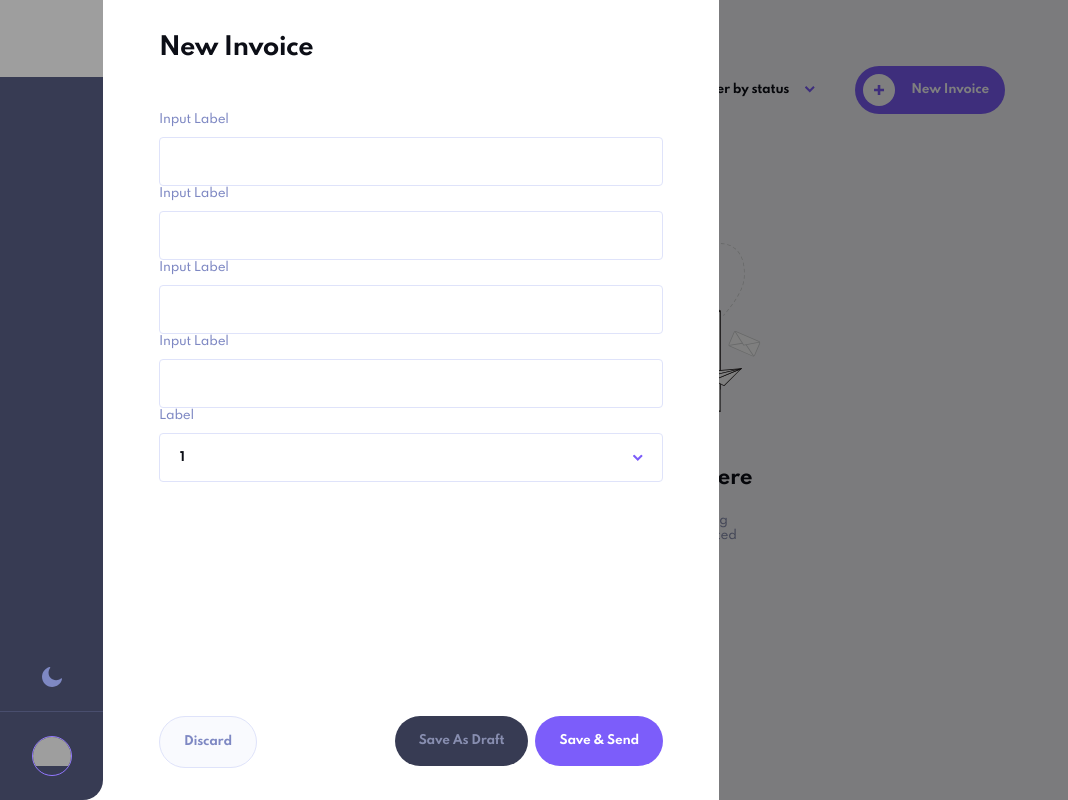
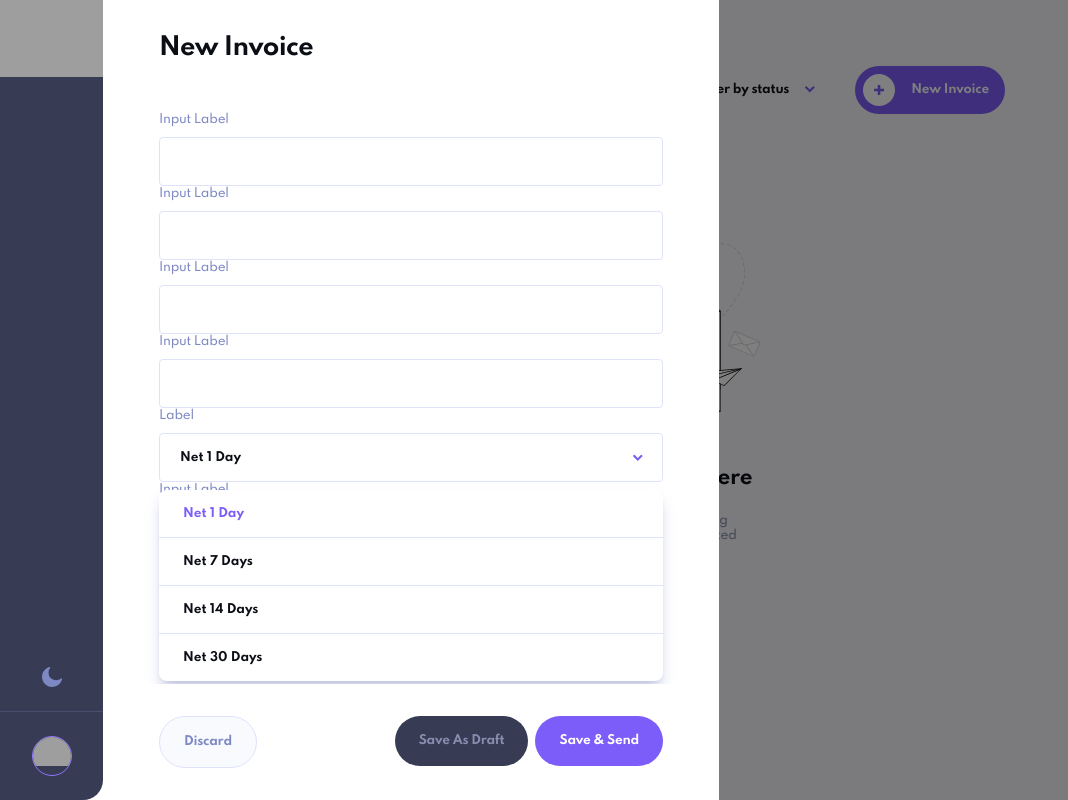
Before and after one commit to kcde/invoice-frontend, a Vue app: page /invoices in a window 1280 px wide. Shown: the whole page, without its empty margins (0-1068 px from the left). Built offline with nearby package versions, Linux system fonts and the light colour scheme; grey boxes are pictures that could not be loaded.

Commit message:
UI: create custom accessible select menu[WIP]

```diff
--- a/src/components/form/InputSelect.vue
+++ /dev/null
@@ -1,35 +0,0 @@
-<template>
-  <BaseInput label="label">
-    <div class="relative">
-      <div class="absolute top-2/4 -translate-y-2/4 right-5 rotate-180">
-        <CaretIcon />
-      </div>
-      <select
-        class="relative w-full py-4 pl-5 text-sm font-bold text-blue-500 transition-colors duration-200 bg-transparent border border-gray-200 rounded outline-none appearance-none cursor-pointer dark:text-white dark:border-blue-200 leading-sm focus:border-purple-200 dark:focus:border-purple-200 focus:outline-none placeholder:text-blue-500/30 dark:bg-blue-300"
-      >
-        <option value="1">1</option>
-        <option value="2">2</option>
-        <option value="3">3</option>
-      </select>
-    </div>
-  </BaseInput>
-</template>
-
-<script setup lang="ts">
-import CaretIcon from '../icons/CaretIcon.vue'
-import BaseInput from './BaseInput.vue'
-</script>
-
-<style scoped>
-select {
-  position: relative;
-  display: grid;
-  grid-template-columns: 1fr 1fr;
-}
-select::after {
-  content: '';
-  color: red;
-  height: 10px;
-  height: 10px;
-}
-</style>
--- /dev/null
+++ b/src/components/form/select/InputSelect.vue
@@ -0,0 +1,83 @@
+<template>
+  <BaseInput label="label">
+    <div class="relative">
+      <div class="relative">
+        <div class="absolute top-2/4 -translate-y-2/4 right-5 rotate-180">
+          <CaretIcon />
+        </div>
+        <button
+          @click="toggleListOptionVisibility"
+          @keyup.up="toggleListOptionVisibility"
+          class="relative w-full py-4 pl-5 text-sm font-bold text-blue-500 transition-colors duration-200 bg-transparent border border-gray-200 rounded outline-none appearance-none cursor-pointer dark:text-white dark:border-blue-200 leading-sm focus:border-purple-200 dark:focus:border-purple-200 focus:outline-none placeholder:text-blue-500/30 dark:bg-blue-300 text-left capitalize"
+          role="combobox"
+          :aria-expanded="listOptionsVisibility"
+        >
+          {{ selectedOption }}
+        </button>
+      </div>
+
+      <!-- OPTIONS -->
+      <ListBox
+        v-if="listOptionsVisibility"
+        @item-selected="(e:string) => handleItemSelect(e)"
+        :listOptions="options"
+        :selectedOption="selectedOption"
+      />
+    </div>
+  </BaseInput>
+</template>
+
+<script setup lang="ts">
+import { ref } from 'vue'
+import type { PropType } from 'vue'
+import ListBox from './ListBox.vue'
+import CaretIcon from '../../icons/CaretIcon.vue'
+import BaseInput from '../BaseInput.vue'
+
+const listOptionsVisibility = ref(true)
+
+// POINTS TO THE CONTAINER THAT HOLDS THE OPTIONS
+const optionsContainer = ref(null)
+
+function openOptionsBox() {
+  //check for currently selected item and add aria selected
+  //else use default
+}
+
+function toggleListOptionVisibility() {
+  console.log(78)
+
+  listOptionsVisibility.value = !listOptionsVisibility.value
+}
+
+const emit = defineEmits(['item-selected'])
+
+function handleItemSelect(item: string) {
+  emit('item-selected', item)
+}
+
+const props = defineProps({
+  options: {
+    type: Array as PropType<string[]>,
+    required: true
+  },
+  selectedOption: {
+    type: String,
+    required: true
+  }
+})
+</script>
+
+<style scoped>
+select {
+  position: relative;
+  display: grid;
+  grid-template-columns: 1fr 1fr;
+}
+select::after {
+  content: '';
+  color: red;
+  height: 10px;
+  height: 10px;
+}
+</style>
--- /dev/null
+++ b/src/components/form/select/ListBox.vue
@@ -0,0 +1,56 @@
+<template>
+  <!-- OPTIONS -->
+
+  <ul
+    ref="options"
+    role="listbox"
+    @click.prevent
+    class="bg-white absolute left-0 top-[calc(100%+8px)] w-full rounded-lg text-sm font-bold divide-y divide-gray-200 shadow-lg shadow-purple-100/40 z-10 max-h-96 overflow-y-scroll"
+  >
+    <li
+      v-for="option in props.listOptions"
+      :key="option"
+      class="leading-sm pl-6 py-4 hover:text-purple-300 cursor-pointer focus:outline-none focus:bg-purple-100/10 aria-selected:text-purple-300 capitalize"
+      role="option"
+      :aria-selected="option == selectedOption"
+      @click="handleOptionSelect(option)"
+    >
+      {{ option }}
+    </li>
+  </ul>
+</template>
+
+<script setup lang="ts">
+import { onMounted, ref } from 'vue'
+import type { PropType } from 'vue'
+
+const options = ref(null)
+
+const props = defineProps({
+  listOptions: {
+    type: Array as PropType<string[]>,
+    required: true
+  },
+  selectedOption: {
+    type: String,
+    required: true
+  }
+})
+
+const emit = defineEmits(['item-selected'])
+
+function handleOptionSelect(item: string) {
+  emit('item-selected', item)
+}
+
+onMounted(() => {
+  const optionsItems = (options.value as unknown as HTMLUListElement).querySelectorAll('li')
+  for (let i = 0; i < optionsItems.length; i++) {
+    if (optionsItems[i].ariaSelected == 'true') {
+      optionsItems[i].focus()
+    }
+  }
+})
+</script>
+
+<style scoped></style>
--- a/src/components/invoice/InvoiceForm.vue
+++ b/src/components/invoice/InvoiceForm.vue
@@ -30,7 +30,12 @@
       <InputText label="input label" :show-label="false" />
       <InputText label="input label" :show-label="false" />
       <InputText label="input label" :show-label="false" />
-      <InputSelect />
+      <InputSelect
+        :options="PaymentTerms"
+        :selectedOption="selectedPaymentTerm"
+        @item-selected="(e:string) => handleInputSelect(e)"
+      />
+      <InputText label="input label" :show-label="false" />
     </div>
 
     <!-- FORM FOOTER -->
@@ -51,13 +56,20 @@
 import InputText from '../form/InputText.vue'
 import CaretIcon from '../icons/CaretIcon.vue'
 import MainButton from '../UI/buttons/MainButton.vue'
-import InputSelect from '../form/InputSelect.vue'
+import InputSelect from '../form/select/InputSelect.vue'
+import { ref } from 'vue'
 
 const props = defineProps({
   formDetails: {
     type: Object
   }
 })
+
+const PaymentTerms = ref(['net 1 day', 'net 7 days', 'net 14 days', 'net 30 days'])
+const selectedPaymentTerm = ref(PaymentTerms.value[0])
+function handleInputSelect(selectedItem: string) {
+  selectedPaymentTerm.value = selectedItem
+}
 </script>
 
 <style scoped>
```
